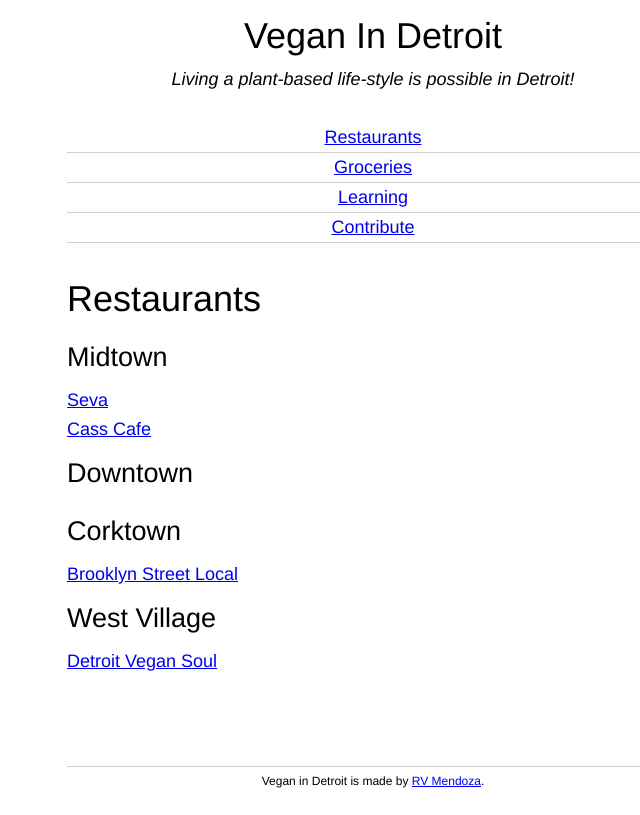
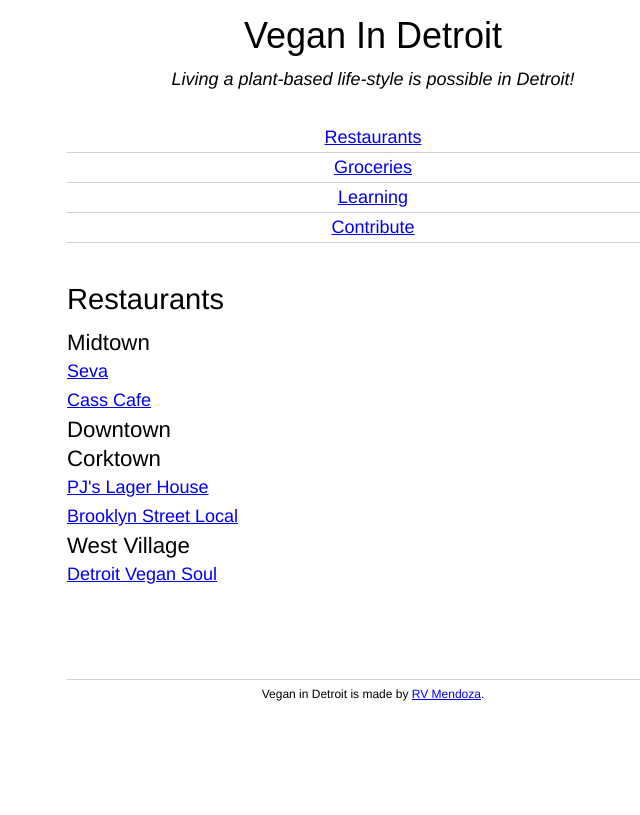
Before and after one commit to RVMendoza/rvmendoza.com, a Jekyll site: the page built from restaurants/index.html, in a window 1280 px wide. Shown: the part 128-943 px from the top of the page, without its empty margins (267-907 px from the left). Built offline with Jekyll 4.4.1, drawn with Linux system fonts in a browser that asks for light colours; some web fonts are replaced; Markdown is read by kramdown in place of the engine named in the settings; after the commit the page ends 900 px from its top, so only the background shows below that.

Commit message:
add modular scale to headings

```diff
--- a/_includes/header.html
+++ b/_includes/header.html
@@ -2,7 +2,7 @@
 	<a href="/index.html">
 		<img src="http://dl2.glitter-graphics.net/pub/549/549062c91it46lgr.gif" alt="{{ site.name }}" class="logo--header">
 	</a>
-	<h1>Vegan In Detroit</h1>
+	<h1 class="siteTitle">Vegan In Detroit</h1>
 	<p class="tagline">Living a plant-based life-style is possible in Detroit!</p>
 
 	<nav class="mainNav">
--- a/_layouts/page.html
+++ b/_layouts/page.html
@@ -15,7 +15,7 @@
 
         <div class="site">
           {% include header.html %}
-          <h1>{{page.title}}</h1>
+          <h2>{{page.title}}</h2>
 
           {{content}}
 
--- a/css/main.css
+++ b/css/main.css
@@ -68,6 +68,11 @@ article, aside, details, figcaption, figure, footer, header, hgroup, menu, nav,
   display: block;
 }
 
+/* Modular Scale
+----------------------
+18px @ 1:1.618
+36px @ 1:1.618
+----------------------*/
 /* line 61, ../../../../../../Library/Ruby/Gems/1.8/gems/compass-0.12.2/frameworks/compass/stylesheets/compass/typography/_vertical_rhythm.scss */
 * html {
   font-size: 112.5%;
@@ -79,35 +84,42 @@ html {
   line-height: 1.61111em;
 }
 
-/* line 11, ../_sass/partials/_typography.scss */
+/* line 15, ../_sass/partials/_typography.scss */
 body {
-  font-family: "Hammersmith+One, HelveticaNeue-Light", "Helvetica Neue Light", "Helvetica Neue", Helvetica, Arial, "Lucida Grande", sans-serif;
+  font-family: "HelveticaNeue-Light", "Helvetica Neue Light", "Helvetica Neue", Helvetica, Arial, "Lucida Grande", sans-serif;
   font-weight: 300;
 }
 
-/* line 17, ../_sass/partials/_typography.scss */
+/* line 21, ../_sass/partials/_typography.scss */
 h1 {
   font-size: 2em;
   line-height: 1.61111em;
+  font-family: 'Hammersmith One', sans-serif;
 }
 
-/* line 21, ../_sass/partials/_typography.scss */
+/* line 26, ../_sass/partials/_typography.scss */
 h2 {
-  font-size: 1.5em;
-  line-height: 2.14815em;
+  font-size: 1.618em;
+  line-height: 1.99148em;
 }
 
-/* line 25, ../_sass/partials/_typography.scss */
+/* line 30, ../_sass/partials/_typography.scss */
+h3 {
+  font-size: 1.23611em;
+  line-height: 1.30337em;
+}
+
+/* line 35, ../_sass/partials/_typography.scss */
 .readable {
   max-width: 50em;
 }
 
-/* line 29, ../_sass/partials/_typography.scss */
+/* line 39, ../_sass/partials/_typography.scss */
 p {
   margin-bottom: 1.61111em;
 }
 
-/* line 33, ../_sass/partials/_typography.scss */
+/* line 43, ../_sass/partials/_typography.scss */
 .noWrap {
   white-space: nowrap;
 }
--- a/restaurants/index.html
+++ b/restaurants/index.html
@@ -3,7 +3,7 @@ layout: page
 title: Restaurants
 ---
 
-<h2>Midtown</h2>
+<h3>Midtown</h3>
 <ul class="posts">
 {% for post in site.posts %}
     {% if post.categories contains 'restaurants' and post.tags contains 'midtown' %}
@@ -12,7 +12,7 @@ title: Restaurants
 {% endfor %}
 </ul>
 
-<h2>Downtown</h2>
+<h3>Downtown</h3>
 <ul class="posts">
 {% for post in site.posts %}
     {% if post.categories contains 'restaurants' and post.tags contains 'downtown' %}
@@ -21,7 +21,7 @@ title: Restaurants
 {% endfor %}
 </ul>
 
-<h2>Corktown</h2>
+<h3>Corktown</h3>
 <ul class="posts">
 {% for post in site.posts %}
     {% if post.categories contains 'restaurants' and post.tags contains 'corktown' %}
@@ -30,7 +30,7 @@ title: Restaurants
 {% endfor %}
 </ul>
 
-<h2>West Village</h2>
+<h3>West Village</h3>
 <ul class="posts">
 {% for post in site.posts %}
     {% if post.categories contains 'restaurants' and post.tags contains 'west village' %}
```
Also changed, not shown: _posts/restaurants/2014-02-05-pj-lager-house.markdown (added, +9 -0 lines), _sass/partials/_typography.scss (+14 -4 lines), groceries/index.html (+4 -4 lines).
